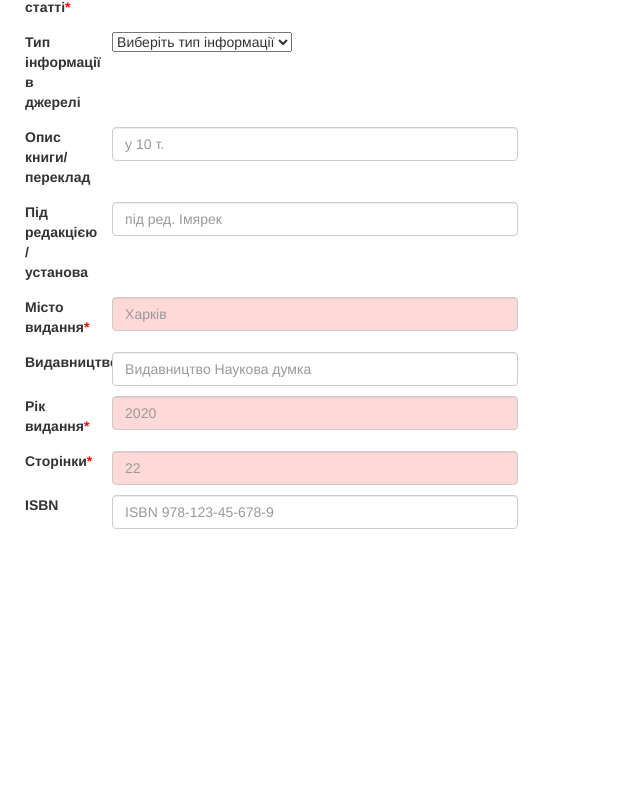
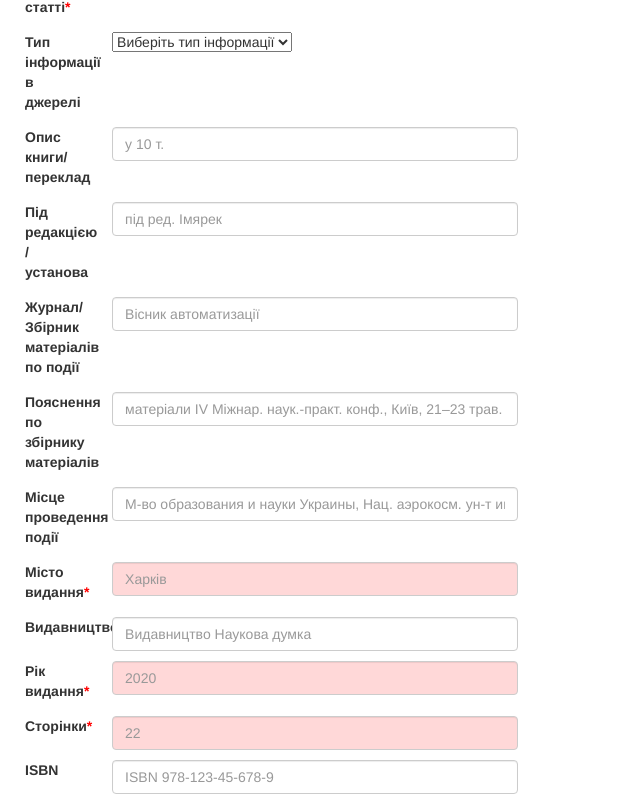
Before and after one commit to Boroshno/reference-generator, an Angular app: page / in a window 1280 px wide. Shown: the part 485-1289 px from the top of the page, without its empty margins (0-640 px from the left). Before the commit the page ends 1127 px from the top, so only its background shows below. Built offline with nearby package versions, Linux system fonts and the light colour scheme.

Commit message:
v1.3.0.0 journals added

```diff
--- a/src/app/app.component.html
+++ b/src/app/app.component.html
@@ -128,6 +128,30 @@
             </div>
             <div class="form-group row form-group-padding">
                 <div class="col-sm-2">
+                    <label for="journal" class="col-form-label">Журнал/Збірник матеріалів по події</label>
+                </div>
+                <div class="col-sm-10">
+                    <input formControlName="journal" class="form-control" id="journal" placeholder="Вісник автоматизації" name="journal">
+                </div>
+            </div>
+            <div class="form-group row form-group-padding">
+                <div class="col-sm-2">
+                    <label for="journalDetails" class="col-form-label">Пояснення по збірнику матеріалів</label>
+                </div>
+                <div class="col-sm-10">
+                    <input formControlName="journalDetails" class="form-control" id="journalDetails" placeholder="матеріали IV Міжнар. наук.-практ. конф., Київ, 21–23 трав. 2007 р." name="journalDetails">
+                </div>
+            </div>
+            <div class="form-group row form-group-padding">
+                <div class="col-sm-2">
+                    <label for="journalPlace" class="col-form-label">Місце проведення події</label>
+                </div>
+                <div class="col-sm-10">
+                    <input formControlName="journalPlace" class="form-control" id="journalPlace" placeholder="М-во образования и науки Украины, Нац. аэрокосм. ун-т им. Н. Е. Жуковского «ХАИ»" name="journalPlace">
+                </div>
+            </div>
+            <div class="form-group row form-group-padding">
+                <div class="col-sm-2">
                     <label for="inputCity" class="col-form-label">Місто видання<span class="red-star">*</span></label>
                 </div>
                 <div class="col-sm-10">
--- a/src/app/app.component.ts
+++ b/src/app/app.component.ts
@@ -30,6 +30,9 @@ export class AppComponent implements OnInit {
             bookTypeText: new FormControl(''),
             bookType: new FormControl(''),
             redaction: new FormControl(''),
+            journal: new FormControl(''),
+            journalDetails: new FormControl(''),
+            journalPlace: new FormControl(''),
             city: new FormControl('', Validators.required),
             publish: new FormControl(''),
             year: new FormControl('', Validators.required),
@@ -50,7 +53,7 @@ export class AppComponent implements OnInit {
             if (this.bookForm.valid)
             {
                 this.errorMessage = "";
-                var chapter = val.chapter == '' ? '' : `— ${val.chapter} // `;
+                var chapter = val.chapter == '' ? '' : ` ${val.chapter} // `;
                 var ISBN = val.ISBN == '' ? '' : `— ${val.ISBN}.`;
                 var bookType = val.bookType == '' ? '' : `: ${val.bookType}`;
                 var documentType = val.bookTypeText == '' ? '' : ` [${val.bookTypeText}]`;
@@ -76,9 +79,12 @@ export class AppComponent implements OnInit {
 
 
                 var redaction = val.redaction == '' ? '' : (AuthorsAtEnd == '' ? `/ ${val.redaction}. ` : `; ${val.redaction}`);
+                var journal = val.journal == '' ? '' : ` // ${val.journal}`;
+                var journalDetails = val.journalDetails == '' ? '' : ` : ${val.journalDetails}`;
+                var journalPlace = val.journalPlace == '' ? '' : ` / ${val.journalPlace}`;
 
                 this.reference =
-                `${mainAuthorAtStart}${chapter}${val.book}${documentType} ${bookType} ${AuthorsAtEnd}${other}${redaction}. — ${val.city}${publisher}, ${val.year}. — ${val.page} с.${ISBN}`;
+                `${mainAuthorAtStart}${chapter}${val.book}${documentType} ${bookType} ${AuthorsAtEnd}${other}${redaction}${journal}${journalDetails}${journalPlace}. — ${val.city}${publisher}, ${val.year}. — ${val.page} с.${ISBN}`;
             }
             else
             {
```
